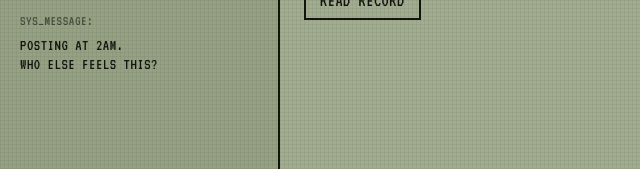
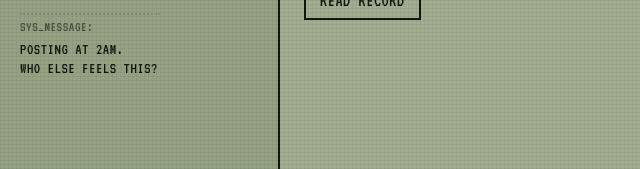
Before and after one commit to arza2010/Personal-Blog, an Eleventy site: page index.njk in a window 1280 px wide. Shown: the part 568-737 px from the top of the page, 0-640 px from the left. Built offline with nearby package versions, Linux system fonts and the light colour scheme; Eleventy itself is replaced by a stand-in of ours; files that its build step writes are made by us from their sources.

Commit message:
no scroll line and sys message fix

```diff
--- a/_includes/base.njk
+++ b/_includes/base.njk
@@ -81,18 +81,7 @@
             z-index: 100;
         }
 
-        /* scan line sweep */
-        .screen::after {
-            content: '';
-            position: fixed;
-            top: 0; left: 0; right: 0; height: 10px;
-            background: rgba(18,20,14,0.1);
-            animation: scan 8s linear infinite;
-            pointer-events: none;
-            z-index: 101;
-        }
 
-        @keyframes scan { 0% { top: -10px; } 100% { top: 100%; } }
 
         h1, h2, h3, p, span, div { font-size: 22px; line-height: 1.2; letter-spacing: 0.5px; }
         a { color: var(--ink-main); text-decoration: none; }
@@ -182,7 +171,15 @@
         }
         .info-label { color: var(--ink-main); opacity: 0.6; }
 
-        .sys-message { display: none; } /* hidden on mobile */
+        .sys-message {
+            display: flex;
+            flex-direction: column;
+            gap: 4px;
+            padding-top: 4px;
+            border-top: 2px dotted var(--ink-ghost);
+            width: 100%; /* full width on mobile so it wraps below other items */
+            flex-basis: 100%;
+        }
 
         /* ── Feed ── */
         .log-feed {
@@ -309,7 +306,7 @@
 
             .pixel-pet { width: 80px; height: 80px; }
 
-            .sys-message { display: flex; flex-direction: column; gap: 6px; margin-top: auto; }
+            .sys-message { flex-basis: auto; width: auto; margin-top: auto; border-top: 2px dotted var(--ink-ghost); }
 
             .log-feed {
                 overflow-y: auto;
```
Also changed, not shown: 1 other file.
